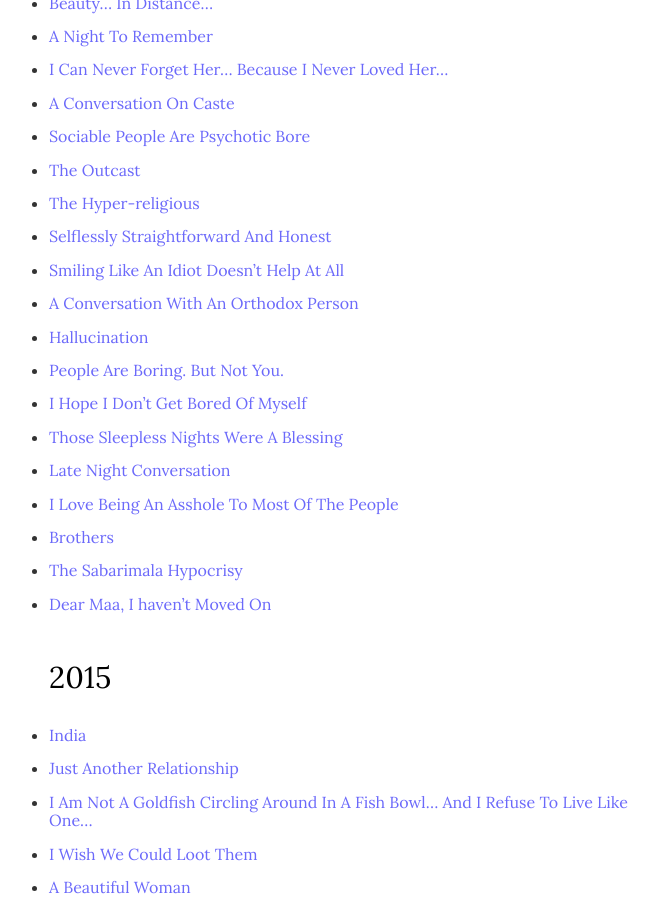
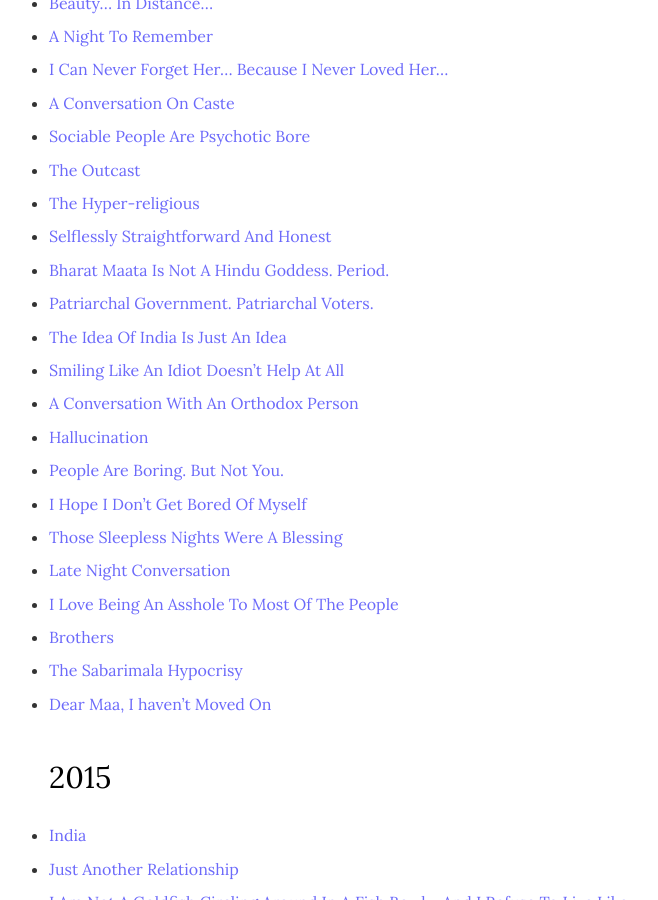
Before and after one commit to argumentativeyouth/pblog, a Jekyll site: the page built from _pages/all-posts.md, in a window 1280 px wide and 900 px high, scrolled down 3306 px. Shown: the whole window, without its empty margins (316-974 px from the left). Built offline with Jekyll 4.4.1, drawn with Linux system fonts in a browser that asks for light colours.

Commit message:
Update all-posts.md

```diff
--- a/_pages/all-posts.md
+++ b/_pages/all-posts.md
@@ -91,6 +91,9 @@ image:
 * [The Outcast](https://pritams.blog/the-outcast)
 * [The Hyper-religious](https://pritams.blog/the-hyper-religious)
 * [Selflessly Straightforward And Honest](https://pritams.blog/selflessly-straightforward-and-honest)
+* [Bharat Maata Is Not A Hindu Goddess. Period.](https://pritams.blog/bharat-maata-is-not-a-hindu-goddess)
+* [Patriarchal Government. Patriarchal Voters.](https://pritams.blog/patriarchal-government-patriarchal-voters)
+* [The Idea Of India Is Just An Idea](https://pritams.blog/the-idea-of-india-is-just-an-idea)
 * [Smiling Like An Idiot Doesn't Help At All](https://pritams.blog/smiling-like-an-idiot-does-not-help-at-all/)
 * [A Conversation With An Orthodox Person](https://pritams.blog/a-conversation-with-an-orthodox-person/)
 * [Hallucination](https://pritams.blog/what-if-my-whole-life-has-been-a-hallucination/)
```
